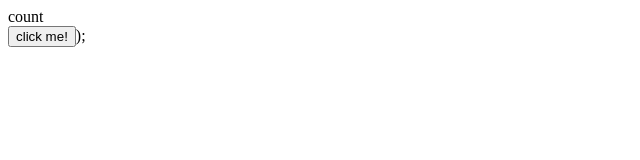
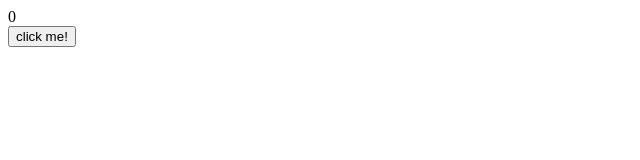
Before and after one commit to alxford45/cookie-clicker, a React app: page / in a window 1280 px wide. Shown: the top 160 px of the page, without its empty margins (0-640 px from the left). Built offline with nearby package versions, Linux system fonts and the light colour scheme.

Commit message:
mapped {count} and {onClick}  to div and button elements

```diff
--- a/src/App.tsx
+++ b/src/App.tsx
@@ -5,8 +5,8 @@ const App: React.FC = () => {
   const onClick = () => setCount(x => x + 1);
   return (
     <React.Fragment>
-      <div>count</div>
-      <button>click me!</button>);
+      <div>{count}</div>
+      <button onClick={onClick}>click me!</button>
     </React.Fragment>
   );
 };
```
